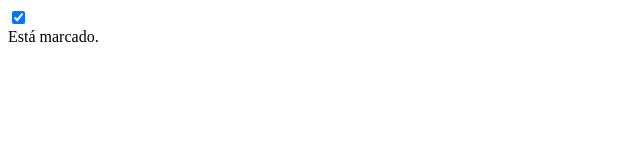
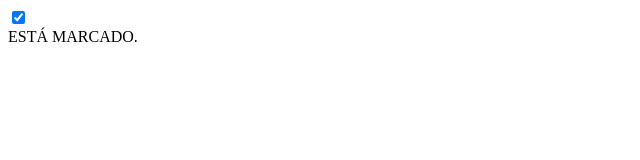
Before and after one commit to caioamorimcel/svelte5-examples, a SvelteKit app: page /svelte/bind/checkbox in a window 1280 px wide. Shown: the top 160 px of the page, without its empty margins (0-640 px from the left). Built offline with nearby package versions, Linux system fonts and the light colour scheme.

Commit message:
MAIÚSCULO

```diff
--- a/src/routes/svelte/bind/checkbox/+page.svelte
+++ b/src/routes/svelte/bind/checkbox/+page.svelte
@@ -5,7 +5,7 @@
 <input type="checkbox" bind:checked={estado} />
 
 {#if estado}
-	<div>Está marcado.</div>
+	<div>ESTÁ MARCADO.</div>
 {:else}
-	<div>Não está marcado.</div>
+	<div>NÃO ESTÁ MARCADO.</div>
 {/if}
```
